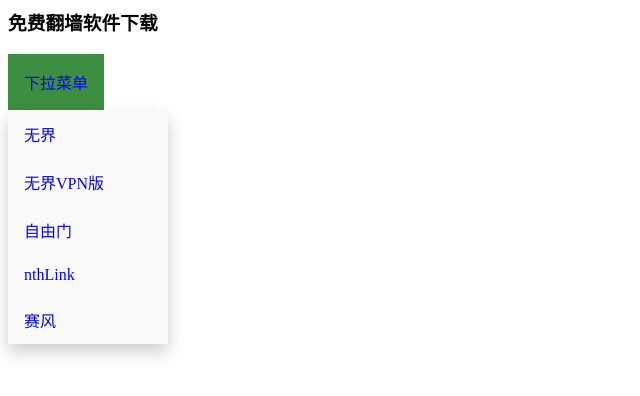
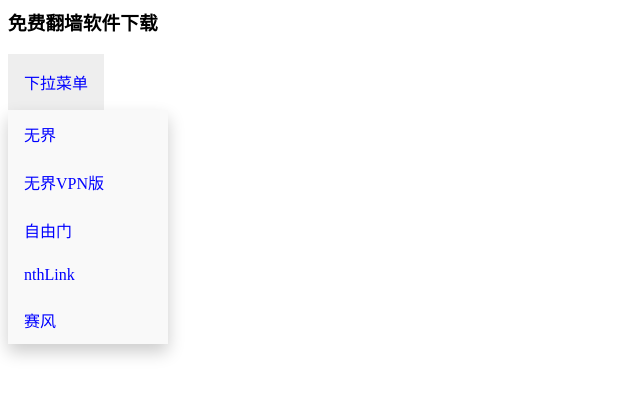
Before and after one commit to xinwen8/xinwen8.github.io, a plain HTML site: page index.html in a window 1280 px wide. In both pictures the pointer is over the button "下拉菜单". Shown: the whole page, without its empty margins (0-640 px from the left). Drawn offline with Linux system fonts and the light colour scheme.

Commit message:
Update index.html

```diff
--- a/index.html
+++ b/index.html
@@ -3,7 +3,7 @@
 <style>
 /* 下拉按钮样式 */
 .dropbtn {
-    background-color:  #e8f5e9;
+    background-color:   #f5f5f5;
     color: blue;
     padding: 16px;
     font-size: 16px;
@@ -44,7 +44,7 @@
 
 /* 当下拉内容显示后修改下拉按钮的背景颜色 */
 .dropdown:hover .dropbtn {
-    background-color: #3e8e41;
+    background-color:  #eeeeee;
 }
 </style>
 
```
